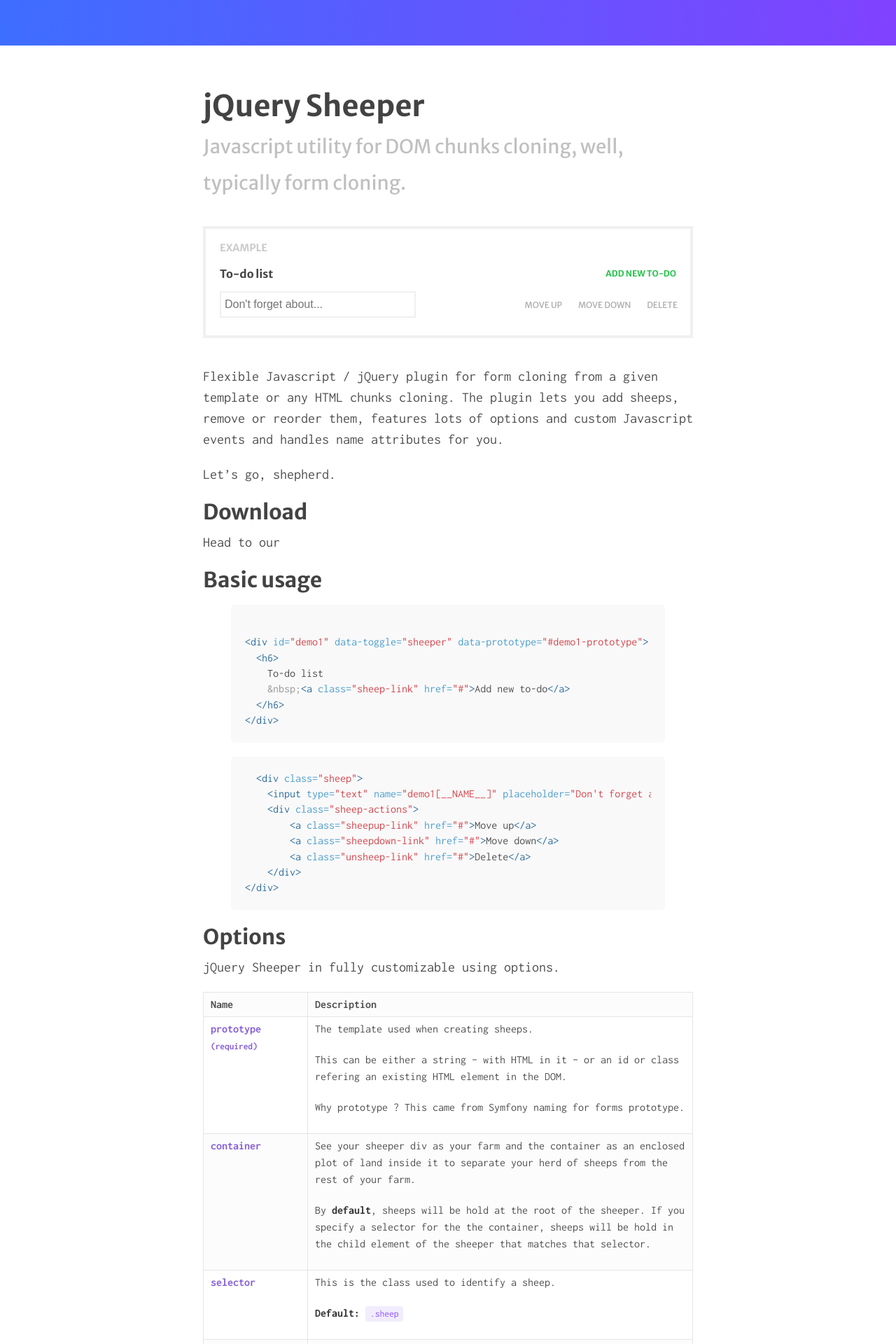
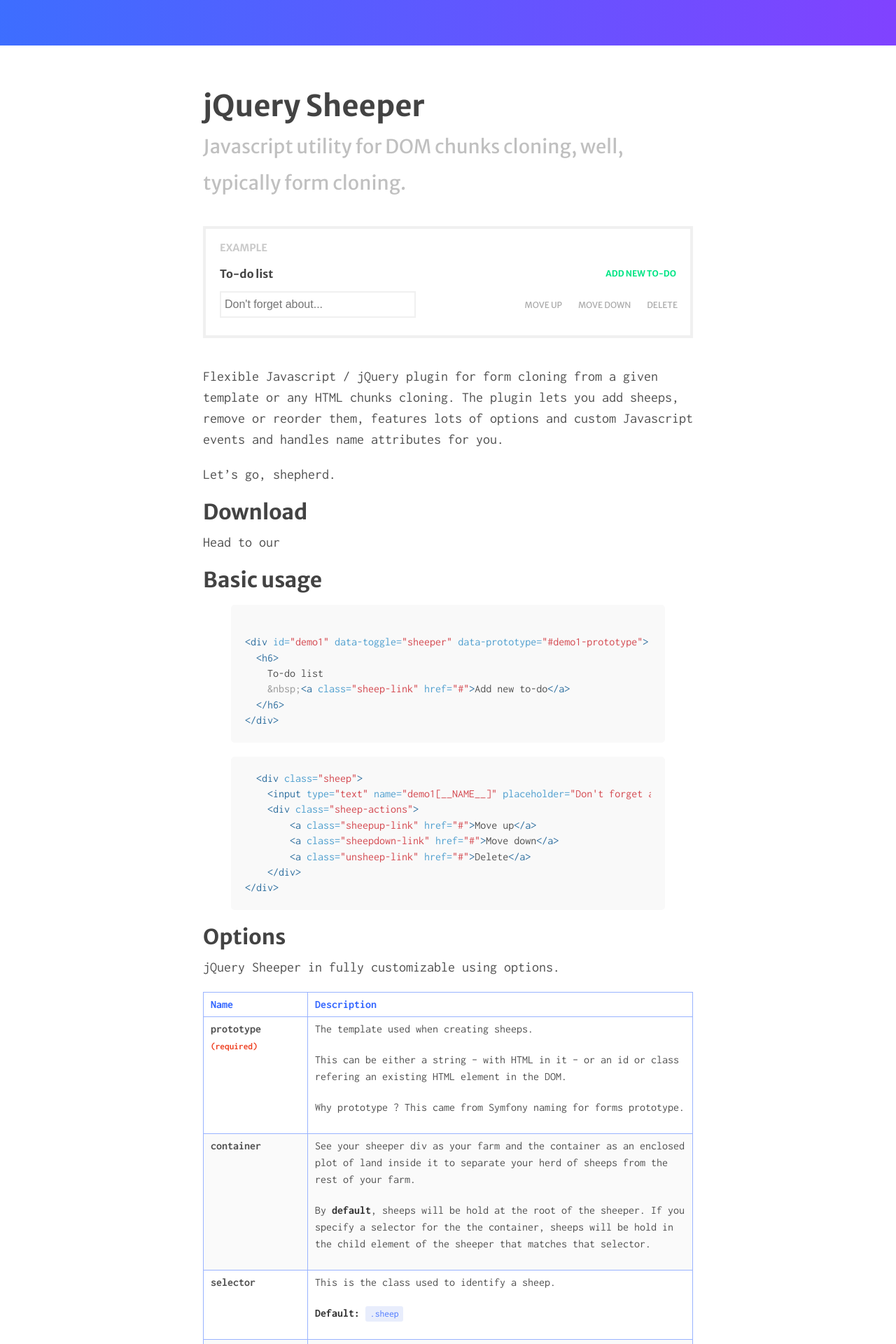
Before and after one commit to adrienrn/jquery-sheeper, a Jekyll site: the page built from docs/index.md, in a window 1280 px wide. Shown: the top 1920 px of the page at 70% size. Built offline with Jekyll 4.4.1, drawn with Linux system fonts in a browser that asks for light colours.

Commit message:
Docs: clearer colour scheme

```diff
--- a/docs/_sass/_base.scss
+++ b/docs/_sass/_base.scss
@@ -65,18 +65,18 @@
 td,
 th {
   padding: .25rem .5rem;
-  border: 1px solid #e5e5e5;
+  border: 1px solid lighten($brand-primary, 20%);
 }
 
 th {
   text-align: left;
+  color: $brand-primary;
 }
 
 td {
   vertical-align: top;
 }
 
-tbody tr:nth-child(odd) td,
-tbody tr:nth-child(odd) th {
-  background-color: #fcfcfc;
+tbody tr:nth-child(odd) td {
+  background-color: #fafafa;
 }
--- a/docs/_sass/_code.scss
+++ b/docs/_sass/_code.scss
@@ -11,8 +11,8 @@
 code {
   padding: .25em .5em;
   font-size: 85%;
-  color: lighten($brand-secondary, 5%);
-  background-color: desaturate(lighten($brand-secondary, 35%), 20%);
+  color: lighten($brand-primary, 5%);
+  background-color: desaturate(lighten($brand-primary, 35%), 20%);
   border-radius: 3px;
 }
 
--- a/docs/_sass/_demo.scss
+++ b/docs/_sass/_demo.scss
@@ -84,5 +84,9 @@
 
 .docs-highlight {
     font-weight: bold;
-    color: desaturate($brand-secondary, 40%);
+    color: #515151;
 }
+
+.docs-required {
+    color: $brand-danger;
+}
--- a/docs/_sass/_message.scss
+++ b/docs/_sass/_message.scss
@@ -4,7 +4,7 @@
 // or to a parent if there are multiple elements to show.
 
 .message {
-  border: 4px solid desaturate(lighten($brand-secondary, 10%), 30%);
+  border: 2px solid lighten($brand-secondary, 20%);
   color: lighten($brand-secondary, 2%);
   font-size: 0.85rem;
   margin-bottom: 1rem;
--- a/docs/index.md
+++ b/docs/index.md
@@ -44,7 +44,7 @@
                 <span class="docs-highlight">
                     {{ option.name }}<br />
                     {% if option.required == true %}
-                        <small class="text-danger">(required)</small>
+                        <small class="docs-required">(required)</small>
                     {% endif %}
                 </span>
             </td>
--- a/docs/styles.scss
+++ b/docs/styles.scss
@@ -20,7 +20,7 @@
 $brand-primary: #3366FF;
 $brand-secondary: #7A38FF;
 $brand-light: #FFFBF2;
-$brand-success: #27c24c;
+$brand-success: #00E585;
 $brand-danger: #ef4426;
 
 $font-family-primary: Inconsolata, Monaco, 'Courier New', Courier, monospace;
```
